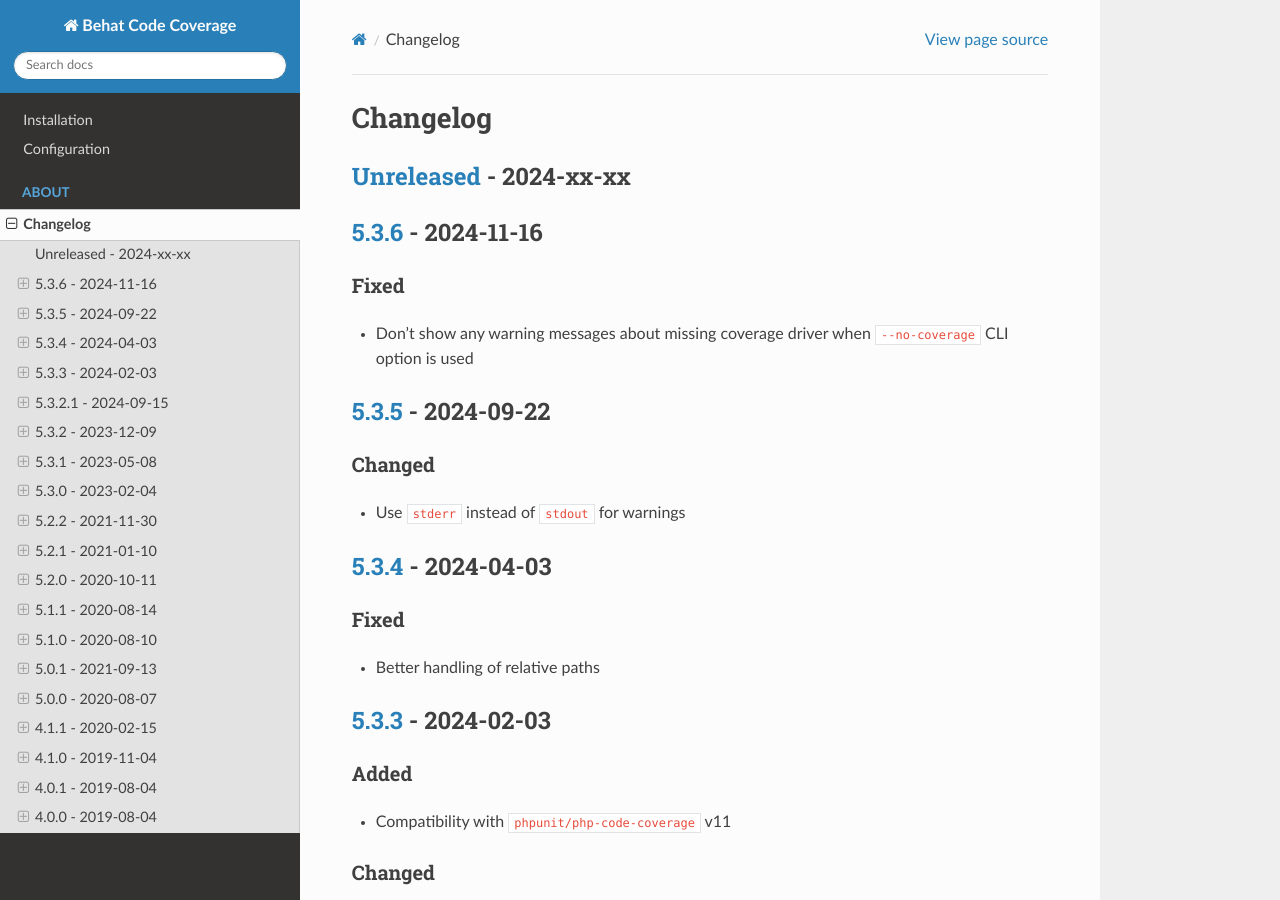
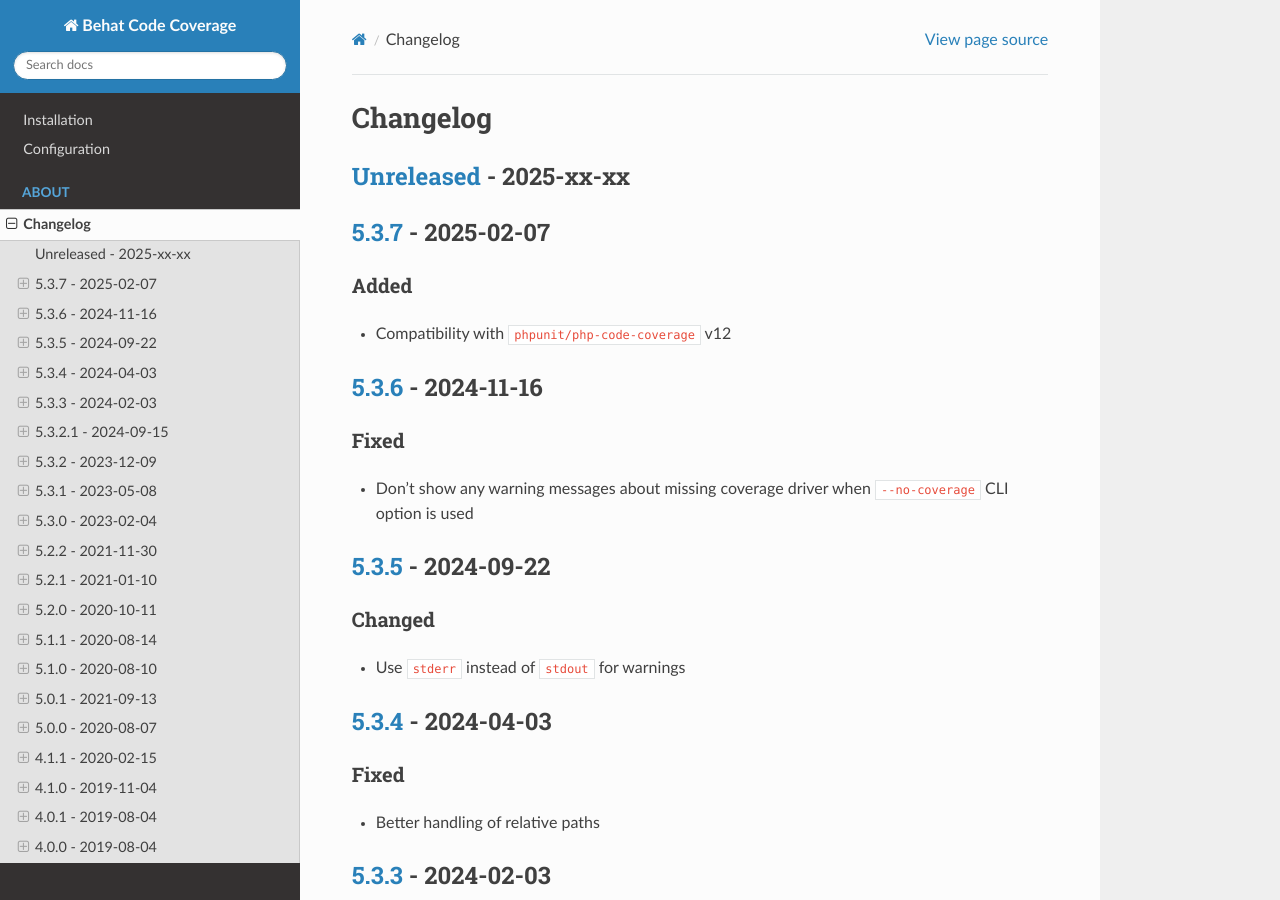
Before and after one commit to dvdoug/behat-code-coverage, a Sphinx documentation site: the page built from docs/changelog.rst, in a window 1280 px wide and 900 px high. Built offline with Sphinx 7.4.7 and the Read the Docs theme 3.1.0, drawn with Linux system fonts in a browser that asks for light colours.

Commit message:
Add support for php-code-coverage v12

```diff
--- a/CHANGELOG.md
+++ b/CHANGELOG.md
@@ -1,6 +1,10 @@
 # Changelog
 
-## [Unreleased] - 2024-xx-xx
+## [Unreleased] - 2025-xx-xx
+
+## [5.3.7] - 2025-02-07
+### Added
+- Compatibility with `phpunit/php-code-coverage` v12
 
 ## [5.3.6] - 2024-11-16
 ### Fixed
@@ -130,8 +134,9 @@
  - Support for Symfony components older than `<3.4`
  - Support for HHVM
 
-[Unreleased]: https://github.com/dvdoug/behat-code-coverage/compare/v5.3.6..master
+[Unreleased]: https://github.com/dvdoug/behat-code-coverage/compare/v5.3.7..master
 
+[5.3.7]: https://github.com/dvdoug/behat-code-coverage/compare/v5.3.6..v5.3.7
 [5.3.6]: https://github.com/dvdoug/behat-code-coverage/compare/v5.3.5..v5.3.6
 [5.3.5]: https://github.com/dvdoug/behat-code-coverage/compare/v5.3.4..v5.3.5
 [5.3.4]: https://github.com/dvdoug/behat-code-coverage/compare/v5.3.3..v5.3.4
--- a/composer.json
+++ b/composer.json
@@ -16,7 +16,7 @@
         "composer-runtime-api": "^2.0",
         "behat/behat": "^3.15",
         "composer/semver": "^3.0",
-        "phpunit/php-code-coverage": "^10.1||^11.0",
+        "phpunit/php-code-coverage": "^10.1||^11.0||^12.0",
         "symfony/config": "^5.4.35||^6.3.12||^7.0.3",
         "symfony/console": "^5.4.35||^6.3.12||^7.0.3",
         "symfony/dependency-injection": "^5.3.35||^6.3.12||^7.0.3",
@@ -24,7 +24,7 @@
     },
     "require-dev": {
         "friendsofphp/php-cs-fixer": "^3.49.0",
-        "phpunit/phpunit": "^10.5.27||^11.4.3",
+        "phpunit/phpunit": "^10.5.27||^11.4.3||^12.0",
         "symfony/filesystem": "^5.4.35||^6.3.12||^7.0.3"
     },
     "suggest": {
```
Also changed, not shown: docs/installation.rst (+0 -11 lines), 1 other file.
